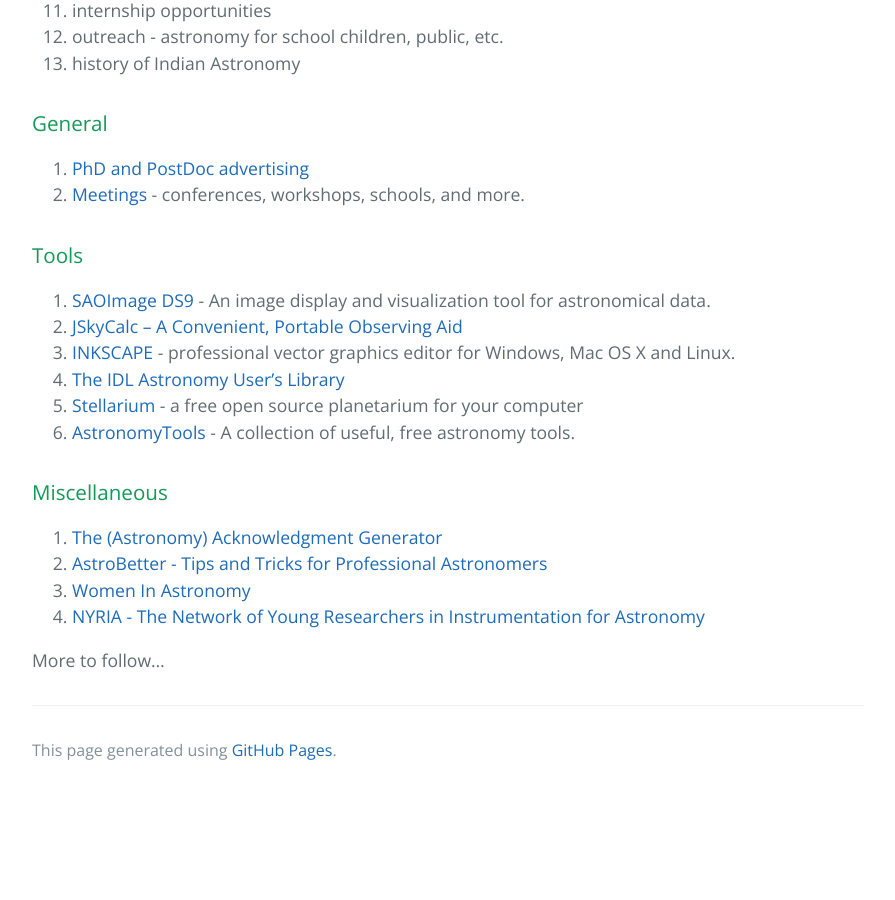
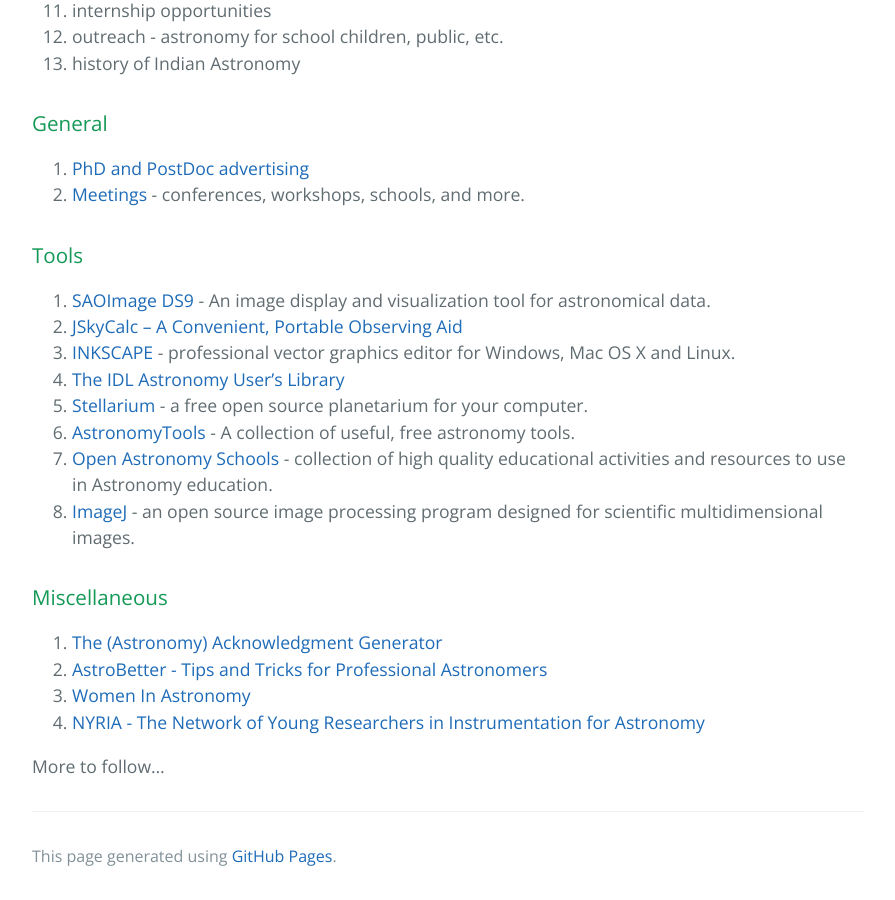
Before and after one commit to kalyanradhakrishnan/Astronomy-In-India, a Jekyll site: the page built from index.md, in a window 1280 px wide and 900 px high, scrolled down 1250 px. Shown: the whole window, without its empty margins (192-1087 px from the left). Built offline with Jekyll 4.4.1, drawn with Linux system fonts in a browser that asks for light colours; before the commit the page ends 2044 px from its top, so only the background shows below that.

Commit message:
Update index.md

```diff
--- a/index.md
+++ b/index.md
@@ -44,8 +44,10 @@
 2. [JSkyCalc -- A Convenient, Portable Observing Aid](http://www.dartmouth.edu/~physics/labs/skycalc/flyer.html)
 3. [INKSCAPE](https://inkscape.org) - professional vector graphics editor for Windows, Mac OS X and Linux.
 4. [The IDL Astronomy User's Library](https://idlastro.gsfc.nasa.gov)
-5. [Stellarium](https://stellarium.org) - a free open source planetarium for your computer
+5. [Stellarium](https://stellarium.org) - a free open source planetarium for your computer.
 6. [AstronomyTools](https://astronomy.tools) - A collection of useful, free astronomy tools.
+7. [Open Astronomy Schools](https://open-astronomy-schools.org/tools/) -  collection of high quality educational activities and resources to use in Astronomy education.
+8. [ImageJ](https://imagej.nih.gov/ij/download.html) - an open source image processing program designed for scientific multidimensional images.
 
 
 ### Miscellaneous
```
